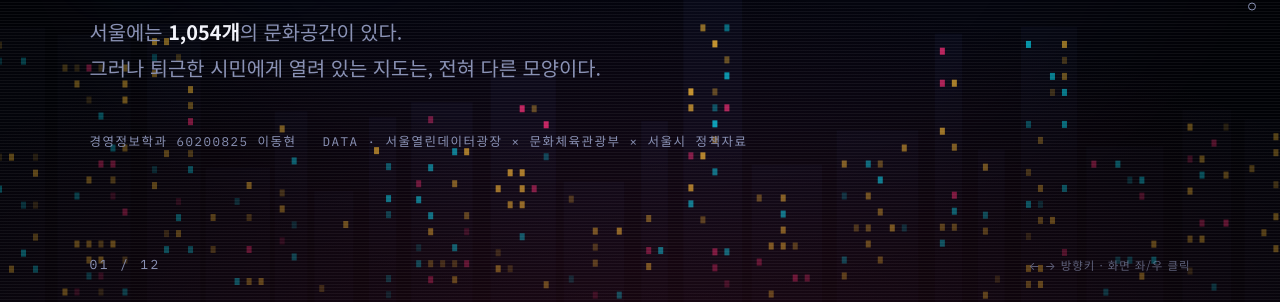
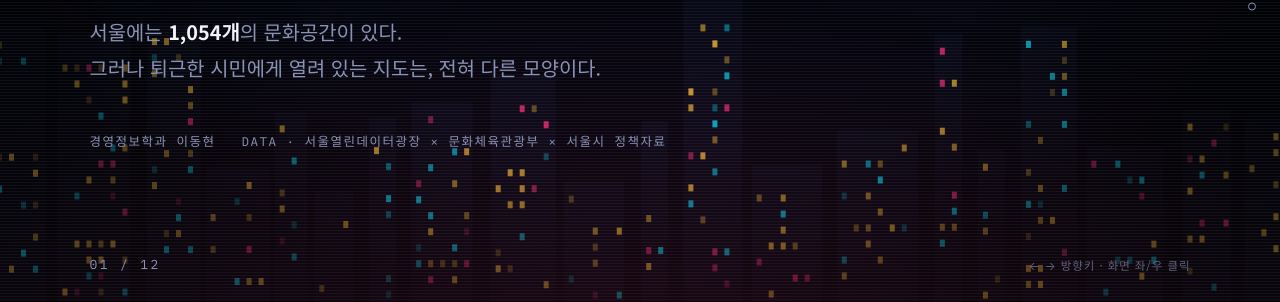
Before and after one commit to mov-hyun/seoul-after-work-culture-map, a plain HTML site: page index.html in a window 1280 px wide. Shown: the part 498-800 px from the top of the page. Drawn offline with Linux system fonts and the light colour scheme.

Commit message:
Remove student ID from public page

```diff
--- a/index.html
+++ b/index.html
@@ -232,7 +232,7 @@ button:focus-visible,.navzone:focus-visible{outline:2px solid var(--cyan);outlin
     <p class="sub">서울에는 <strong style="color:var(--ink)">1,054개</strong>의 문화공간이 있다.<br>
     그러나 퇴근한 시민에게 열려 있는 지도는, 전혀 다른 모양이다.</p>
     <div class="meta mono">
-      <span>경영정보학과 60200825 이동현</span>
+      <span>경영정보학과 이동현</span>
       <span>DATA · 서울열린데이터광장 × 문화체육관광부 × 서울시 정책자료</span>
     </div>
   </div>
@@ -460,7 +460,7 @@ button:focus-visible,.navzone:focus-visible{outline:2px solid var(--cyan);outlin
       ③ 문화체육관광부·한국문화관광연구원, 「2024 국민문화예술활동조사」 — 직접 관람률 63.0% (2024.12)<br>
       ④ 서울특별시 보도자료, 「매주 금요일 '문화시설 야간개방', 2025년도 계속된다」 (2025.4) · 서울문화포털 '서울의밤' (2026)<br>
       ⑤ 한국관광공사, 「야간관광 실태조사 및 활성화방안」 — 생산유발효과 약 7조 원 · 문체부 '문화가 있는 날'<br><br>
-      <span class="mono" style="letter-spacing:.15em">경영정보학과 60200825 이동현 · 감사합니다</span>
+      <span class="mono" style="letter-spacing:.15em">경영정보학과 이동현 · 감사합니다</span>
     </div>
   </div>
 </section>
```
